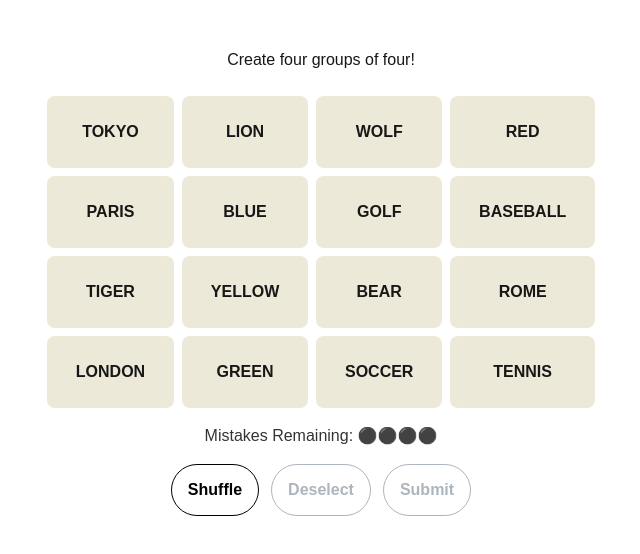
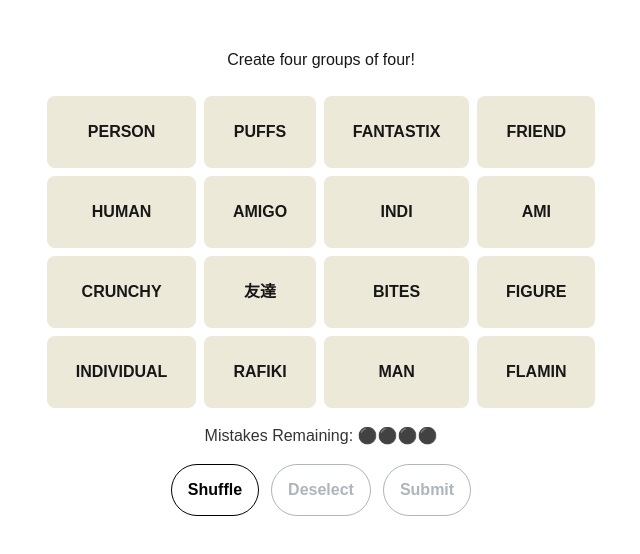
Before and after one commit to CaylinCat/mangodle, a Next.js app in the folder mangodle/: page /mangonections in a window 1280 px wide. Shown: the top 554 px of the page, without its empty margins (319-959 px from the left). Built offline with nearby package versions, Linux system fonts and the light colour scheme.

Commit message:
mangonections words

```diff
--- a/mangodle/src/app/mangonections/data.ts
+++ b/mangodle/src/app/mangonections/data.ts
@@ -12,19 +12,28 @@
   {
     id: 1,
     groups: [
-      { category: 'Fruits', words: ['Apple', 'Banana', 'Pear', 'Peach'] },
-      { category: 'Pets', words: ['Dog', 'Cat', 'Rabbit', 'Hamster'] },
-      { category: 'Vehicles', words: ['Car', 'Bus', 'Bike', 'Train'] },
-      { category: 'Genres', words: ['Jazz', 'Rock', 'Pop', 'HipHop'] },
+      { category: 'Condiments', words: ['Mayo', 'Ketchup', 'Mustard', 'Relish'] },
+      { category: 'Fruits', words: ['Mango', 'Guava', 'Papaya', 'Lychee'] },
+      { category: 'Seafood', words: ['Shrimp', 'Tuna', 'Crab', 'Lobster'] },
+      { category: 'Colors', words: ['Olive', 'Peach', 'Coral', 'Salmon'] },
     ],
   },
   {
     id: 2,
     groups: [
-      { category: 'Colors', words: ['Red', 'Blue', 'Green', 'Yellow'] },
-      { category: 'Animals', words: ['Lion', 'Tiger', 'Bear', 'Wolf'] },
-      { category: 'Cities', words: ['Paris', 'Tokyo', 'Rome', 'London'] },
-      { category: 'Sports', words: ['Soccer', 'Tennis', 'Baseball', 'Golf'] },
+      { category: 'Mango Textures', words: ['Fibrous', 'Juicy', 'Soft', 'Firm'] },
+      { category: 'Ugh not him again', words: ['Hard', 'Firm', 'Cold', 'Bitter'] },
+      { category: 'Flavors', words: ['Sweet', 'Sour', 'Salty', 'Umami'] },
+      { category: 'Too hot!', words: ['Burning', 'Hot', 'Roasting', 'Melting'] },
+    ],
+  },
+  {
+    id: 3,
+    groups: [
+      { category: 'Worldwide Friends', words: ['Friend', 'Amigo', 'Rafiki', '友達'] },
+      { category: 'Types of Cheetos', words: ['Puffs', 'Crunchy', 'Bites', 'Fantastix'] },
+      { category: 'People but singular', words: ['Human', 'Person', 'Figure', 'Individual'] },
+      { category: '___go', words: ['Man', 'Flamin', 'Ami', 'Indi'] },
     ],
   },
 ];
```
